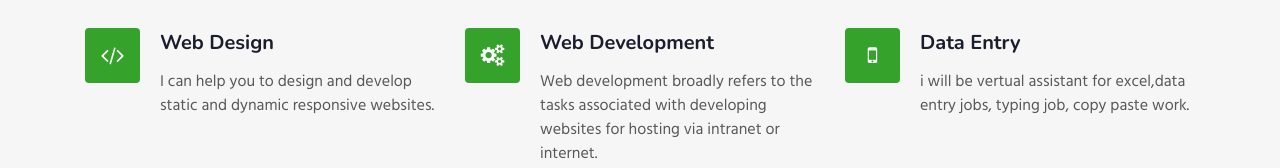
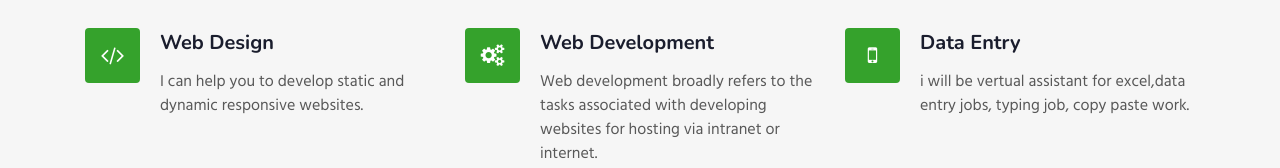
Before and after one commit to Ashraf-m/static-website, a plain HTML site: page services.html in a window 1280 px wide. Shown: the part 388-556 px from the top of the page. Drawn offline with nearby package versions, Linux system fonts and the light colour scheme.

Commit message:
edited service section

```diff
--- a/services.html
+++ b/services.html
@@ -77,7 +77,7 @@ Author URL: http://w3layouts.com
           <div class="icon-info">
            <h5><a href="#">Web Design
              </a></h5>
-           <p> I can help you to design and develop static and dynamic responsive websites.</p>
+           <p> I can help you to develop static and dynamic responsive websites.</p>
 
          </div>
 
```
